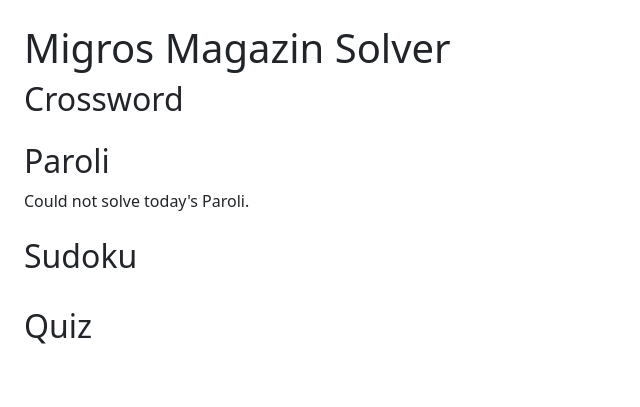
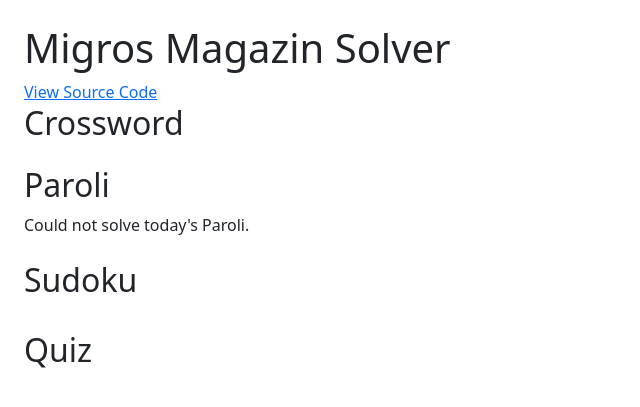
Before and after one commit to melusc/migros-magazin-solver, a Flask app: template templates/index.html in a window 1280 px wide. Shown: the top 407 px of the page, without its empty margins (0-640 px from the left). Run offline with Flask 3, Linux system fonts and the light colour scheme; the template is opened without the code that fills it, so the values that code supplies are empty; parts of the project's set-up code (start-up, migrations or seed data) failed here and were passed over.

Commit message:
Link to repository

```diff
--- a/templates/index.html
+++ b/templates/index.html
@@ -39,6 +39,8 @@
 		<main class="p-4">
 			<h1>Migros Magazin Solver</h1>
 
+			<a rel="noreferer" href="https://github.com/melusc/migros-magazin-solver">View Source Code</a>
+
 			<h2>Crossword</h2>
 			{%- if crossword_exception -%}
 				{{ crossword_exception }}
```
